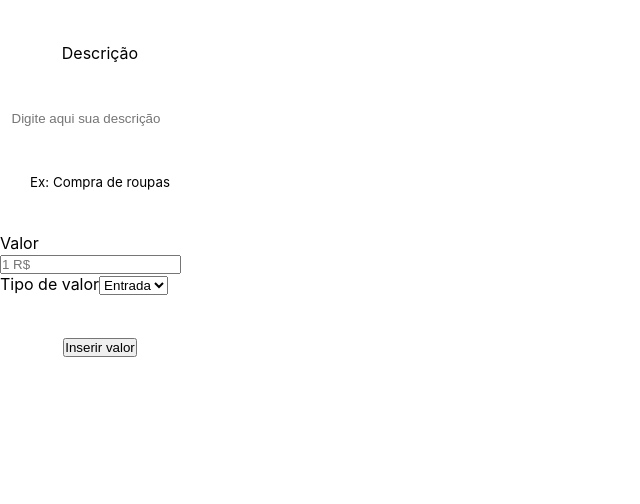
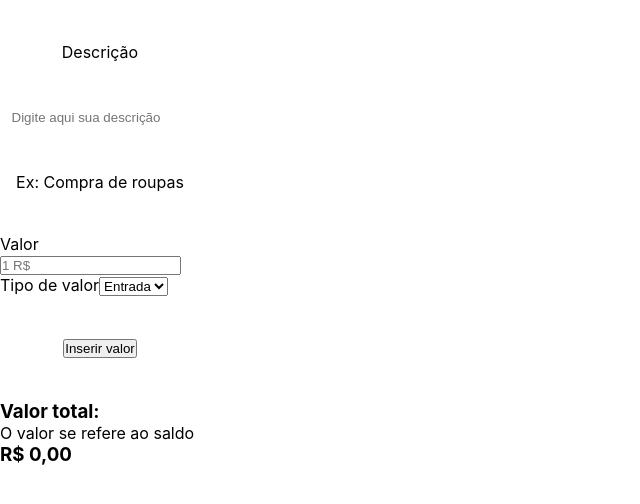
Before and after one commit to Kenzie-Academy-Brasil-Developers/react-entrega-s1-nu-kenzie-esterfrazao, a React (Create React App) app: page / in a window 1280 px wide. Shown: the top 504 px of the page, without its empty margins (0-640 px from the left). Built offline with nearby package versions, Linux system fonts and the light colour scheme.

Commit message:
adicionando funcionalidade e componente: TotalMoney

```diff
--- a/src/App.js
+++ b/src/App.js
@@ -1,20 +1,24 @@
 import logo from './logo.svg';
 import './App.css';
-import {useState} from 'react'
-import Form from './components/Form'
-import List from './components/List'
+import {useState} from 'react';
+import Form from './components/Form';
+import List from './components/List';
+import TotalMoney from './components/TotalMoney';
 
 function App() {
 
   const [listTransactions, setListTransactions] = useState([])
 
   return (
-    <div className="App">
+    <main className="App">
       <header>
       </header>
-      <Form list={listTransactions} setList={setListTransactions} />
+      <div>
+        <Form list={listTransactions} setList={setListTransactions} />
+        <TotalMoney list={listTransactions}/>
+      </div>
       <List list={listTransactions} setList={setListTransactions} />
-    </div>
+    </main>
   );
 }
 
--- a/src/components/Card/index.jsx
+++ b/src/components/Card/index.jsx
@@ -8,12 +8,18 @@ function Card({ transaction, callback }) {
   });
 
   return (
-    <div className="transactionCard">
+    <div
+      className={
+        type === "Depesa"
+          ? "transactionCard grayBorderCard"
+          : "transactionCard greenBorderCard"
+      }
+    >
       <div>
         <h3>{description}</h3>
         <span className="transactionType">{type}</span>
       </div>
-      <span>{formatter.format(value)}</span>
+      <span>{formatter.format(Math.abs(value))}</span>
       <button onClick={() => callback(transaction)} className="trashCan">
         Apagar
       </button>
--- a/src/components/Form/index.jsx
+++ b/src/components/Form/index.jsx
@@ -4,7 +4,7 @@ class Transaction {
   constructor(description, type, value) {
     this.description = description;
     this.type = type;
-    this.value = Number(value);
+    this.value = Number(type === "Despesa" ? -value : value);
   }
 }
 
@@ -34,14 +34,14 @@ function Form({ list, setList }) {
         id="description"
         placeholder="Digite aqui sua descrição"
       />
-      <small>Ex: Compra de roupas</small>
+      <span>Ex: Compra de roupas</span>
       <div>
         <label htmlFor="value">Valor</label>
         <input type="text" id="value" placeholder="1 R$" />
         <label htmlFor="tipo-valor">Tipo de valor</label>
         <select id="tipo-valor">
           <option value="Entrada">Entrada</option>
-          <option value="Saída">Saída</option>
+          <option value="Despesa">Saída</option>
         </select>
       </div>
       <button type="submit">Inserir valor</button>
--- a/src/components/TotalMoney/index.jsx
+++ b/src/components/TotalMoney/index.jsx
@@ -0,0 +1,22 @@
+function TotalMoney({ list }) {
+  const total = list.reduce((previous, current) => {
+    return current.value + previous;
+  }, 0);
+
+  const formatter = new Intl.NumberFormat("pt-BR", {
+    style: "currency",
+    currency: "BRL",
+  });
+
+  return (
+    <section className="totalMoney">
+      <div>
+        <h3>Valor total:</h3>
+        <p>O valor se refere ao saldo</p>
+      </div>
+      <h3>{formatter.format(total)}</h3>
+    </section>
+  );
+}
+
+export default TotalMoney;
```
